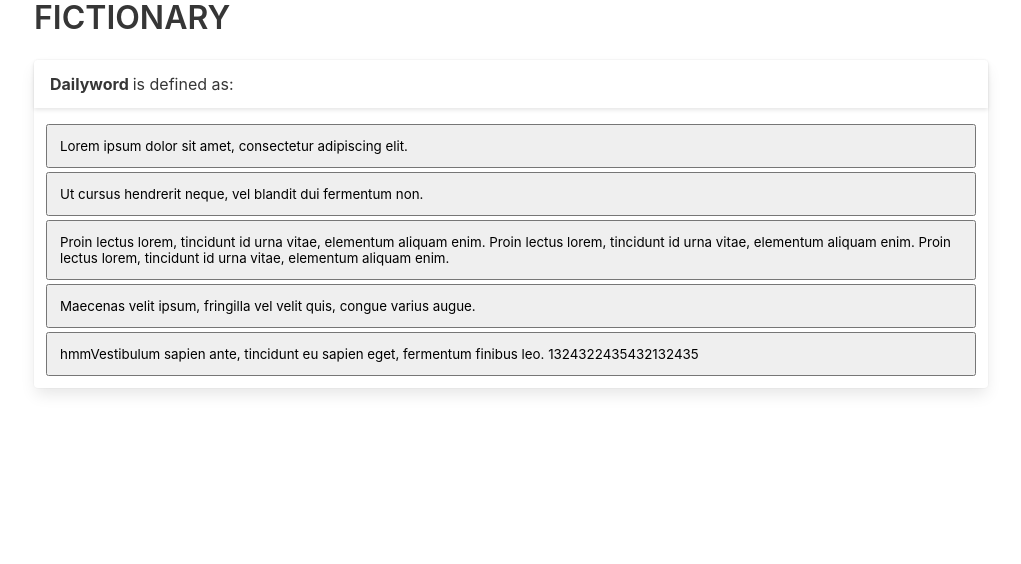
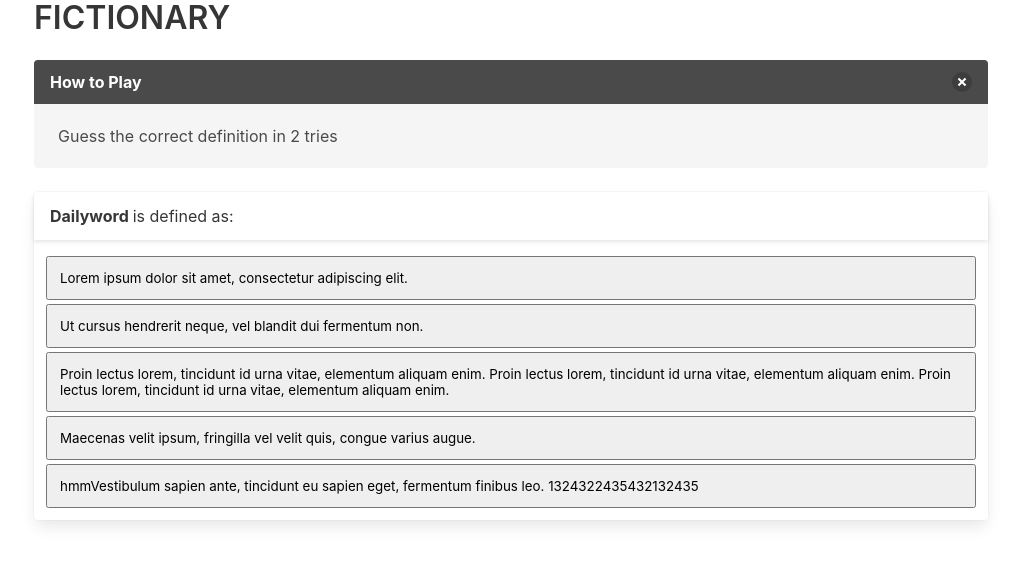
Before and after one commit to TiloRC/fictionary2023, a React (Create React App) app in the folder react-app/my-app/: page / in a window 1280 px wide. Shown: the top 564 px of the page, without its empty margins (129-1150 px from the left). Built offline with nearby package versions, Linux system fonts and the light colour scheme.

Commit message:
added HowTo component

```diff
--- a/react-app/my-app/src/App.js
+++ b/react-app/my-app/src/App.js
@@ -1,5 +1,6 @@
 import "./App.css";
 import DefList from "./components/defList";
+import HowTo from "./components/howTo";
 import "./index.css";
 
 function App() {
@@ -14,6 +15,8 @@ function App() {
           <header className="title">FICTIONARY</header>
         </div>
       </div>
+
+      <HowTo />
 
       <div className="columns is-centered">
         <div className="column is-three-quarters">
--- /dev/null
+++ b/react-app/my-app/src/components/howTo.jsx
@@ -0,0 +1,44 @@
+import React, { Component } from "react";
+
+class HowTo extends React.Component {
+  constructor(props) {
+    super(props);
+    this.state = {
+      isOpen: true,
+    };
+  }
+
+  toggleModal = () => {
+    this.setState({
+      isOpen: !this.state.isOpen,
+    });
+  };
+
+  render() {
+    if (this.state.isOpen) {
+      return (
+        <div className="columns is-centered">
+          <div className="column is-three-quarters">
+            <article className="message">
+              <div className="message-header">
+                <p>How to Play</p>
+                <button
+                  className="delete"
+                  aria-label="delete"
+                  onClick={this.toggleModal}
+                ></button>
+              </div>
+              <div className="message-body">
+                Guess the correct definition in 2 tries
+              </div>
+            </article>
+          </div>
+        </div>
+      );
+    } else {
+      return <div></div>;
+    }
+  }
+}
+
+export default HowTo;
```
